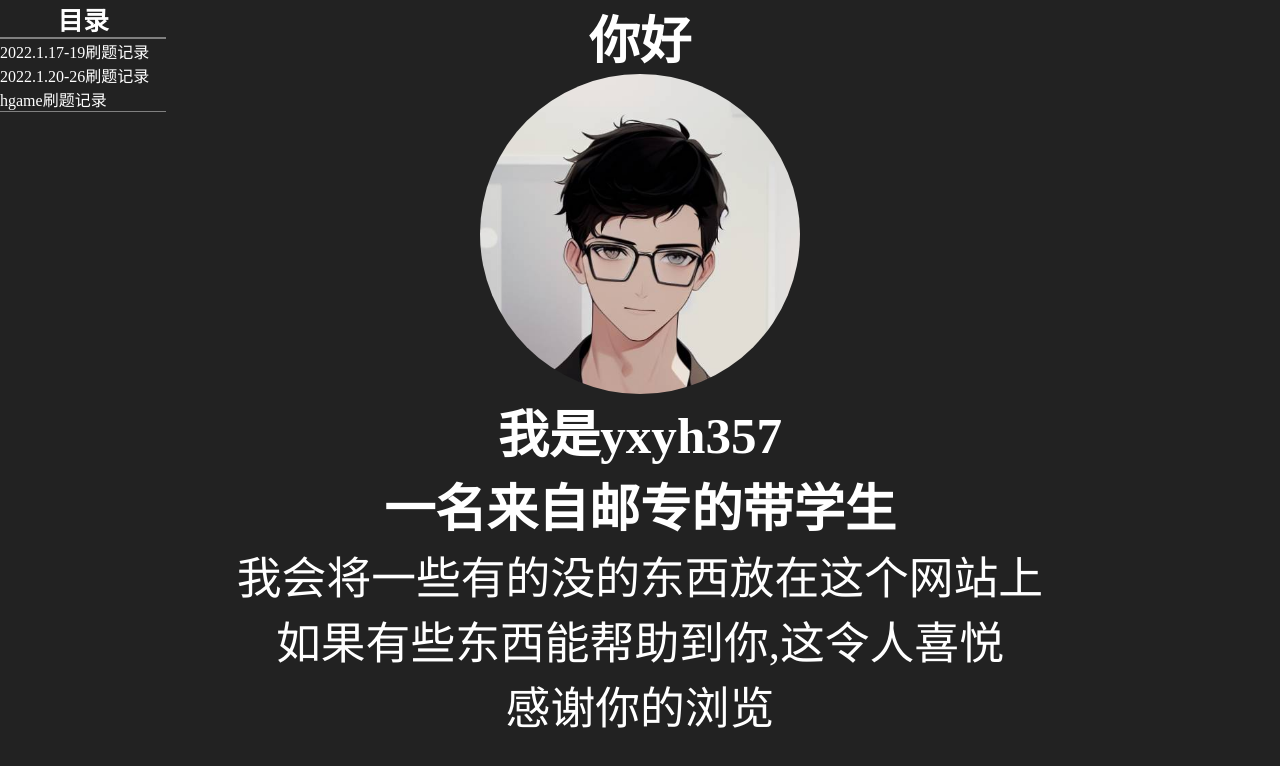
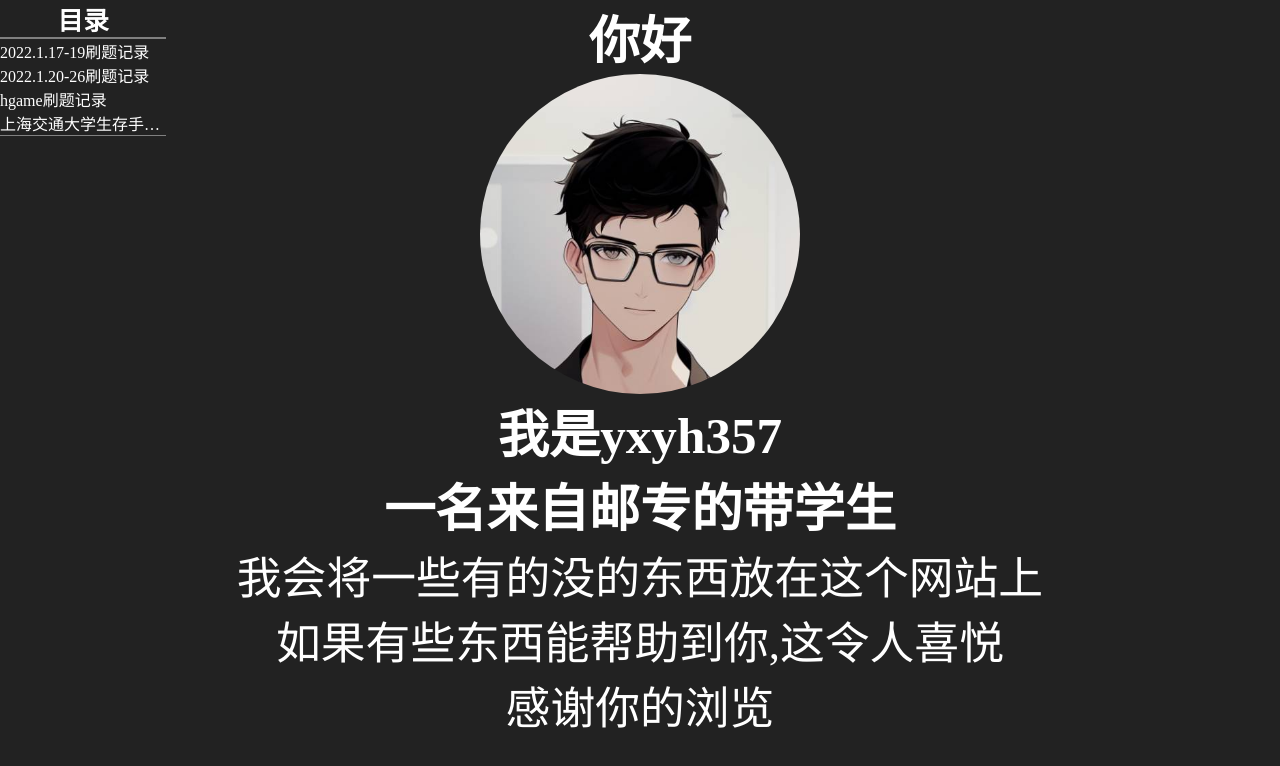
Before and after one commit to yxyh357/yxyh357.github.io, a plain HTML site: page index.html in a window 1280 px wide. Drawn offline with Linux system fonts and the light colour scheme.

Commit message:
目录增加新内容链接

```diff
--- a/index.html
+++ b/index.html
@@ -92,6 +92,7 @@
             <dd><a href="2022.1.17-19刷题记录.html" target="_blank" title="2022.1.17-19刷题记录">2022.1.17-19刷题记录</a></dd>
             <dd><a href="2022.1.20-26刷题记录.html" target="_blank" title="2022.1.20-26刷题记录">2022.1.20-26刷题记录</a></dd>
             <dd><a href="hgame刷题记录.html" target="_blank" title="hgame刷题记录">hgame刷题记录</a></dd>
+            <dd><a href="上海交通大学生存手册--立志篇.html" target="_blank" title="上海交通大学生存手册--立志篇">上海交通大学生存手册--立志篇</a></dd>
         </dl>
     </div>
     <div style="margin: 0 auto;width: 20%;">
```
